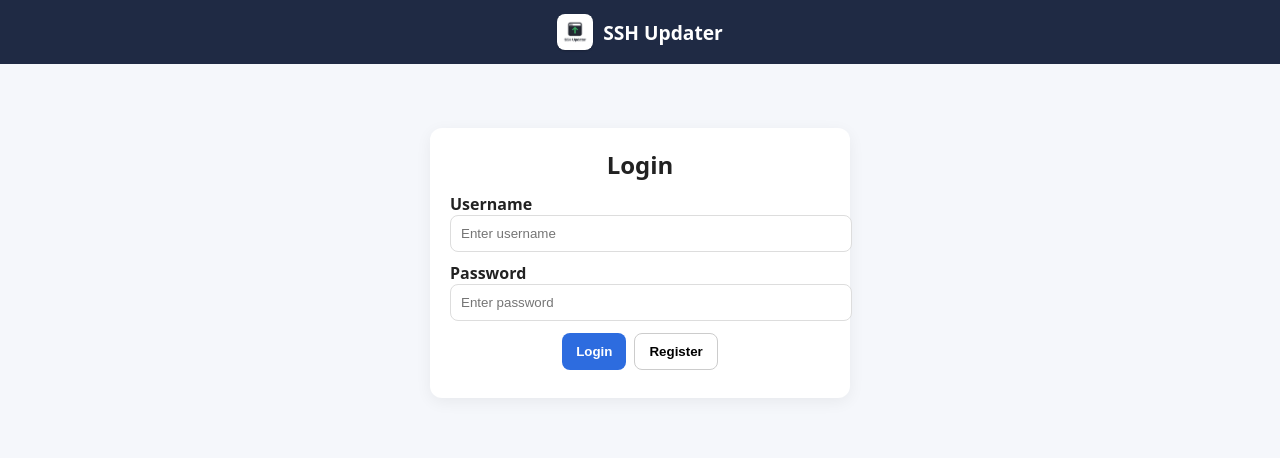
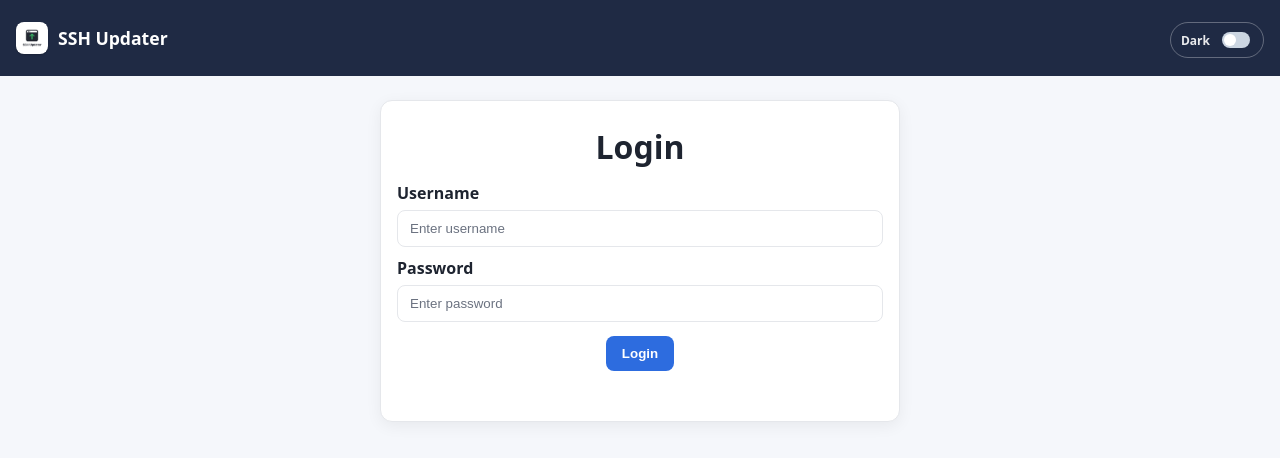
Before and after one commit to Kosztyk/SSH-Updater, a website: page public/login.html in a window 1280 px wide. Drawn offline with Linux system fonts and the light colour scheme; no server answers.

Commit message:
Updated GUI and more functionalities

```diff
--- a/public/login.html
+++ b/public/login.html
@@ -6,80 +6,205 @@
   <meta name="viewport" content="width=device-width, initial-scale=1" />
   <link rel="icon" href="/sshupdater.ico" type="image/x-icon" />
   <style>
-    body { font-family: system-ui, Arial, sans-serif; margin: 0; background: #f5f7fb; color: #222; display:flex; flex-direction:column; align-items:center; }
-    header { width: 100%; background: #1f2a44; color: white; padding: 14px 0; display:flex; justify-content:center; align-items:center; gap:10px; }
-    .logo-badge { display:inline-flex; align-items:center; justify-content:center; height:36px; width:36px; border-radius:8px; background:#fff; box-shadow:0 1px 2px rgba(0,0,0,.2); overflow:hidden; }
-    .logo-badge img { display:block; height:32px; width:32px; object-fit:contain; }
-    header strong { font-size:1.2rem; font-weight:700; }
+    /* ---------- THEME (same vars as index.html) ---------- */
+    :root{
+      --bg: #f5f7fb;
+      --text: #1e2430;
+      --muted: #6b7280;
+      --card: #ffffff;
+      --card-border: #e5e7eb;
+      --header: #1f2a44;
+      --brand-on: #ffffff;
+      --primary: #2d6cdf;
+      --primary-ghost: #e8efff;
+      --danger: #dc3545;
+      --code-bg: #0f1d2a;
+      --code-fg: #e6edf3;
+      --table-head: #fafafa;
+      --shadow: 0 4px 16px rgba(0,0,0,.06);
+      --chip-bg: #eef2ff;
+      --input-bg: #fff;
+      --radius: 12px;
+    }
+    body.dark{
+      --bg: #0e1116;
+      --text: #e6e8ee;
+      --muted: #98a2b3;
+      --card: #151a22;
+      --card-border: #222a36;
+      --header: #0b1220;
+      --brand-on: #ffffff;
+      --primary: #4f83ff;
+      --primary-ghost: #0f1d33;
+      --danger: #ff5c6c;
+      --code-bg: #0b1220;
+      --code-fg: #e6edf3;
+      --table-head: #101825;
+      --shadow: 0 6px 24px rgba(0,0,0,.35);
+      --chip-bg: #182238;
+      --input-bg: #0f1623;
+    }
 
-    main { max-width: 420px; margin: 8vh auto; padding: 0 16px; width:100%; }
-    .card { background:#fff; border-radius:12px; padding:20px; box-shadow:0 4px 16px rgba(0,0,0,.06); }
-    h2 { margin:0 0 12px 0; text-align:center; }
-    label { display:block; font-weight:600; margin-top:10px; }
-    input { width:100%; padding:10px; border:1px solid #ddd; border-radius:8px; }
-    .row { display:flex; gap:8px; margin-top:12px; justify-content:center; }
-    button { border:0; border-radius:8px; padding:10px 14px; cursor:pointer; font-weight:700; }
-    .primary { background:#2d6cdf; color:#fff; }
-    .ghost { background:transparent; border:1px solid #ccc; }
-    .msg { margin-top:8px; font-size:14px; color:#444; text-align:center; }
+    /* ---------- BASE ---------- */
+    * { box-sizing: border-box; }
+    html, body { height:100%; }
+    body {
+      margin:0;
+      font-family: system-ui, Arial, sans-serif;
+      background: var(--bg);
+      color: var(--text);
+    }
+
+    /* Header */
+    header {
+      background: var(--header);
+      color: var(--brand-on);
+      padding: 12px 16px;
+      display:flex;
+      justify-content:space-between;
+      align-items:center;
+      gap:8px;
+      flex-wrap:wrap;
+    }
+    .brand { display:flex; align-items:center; gap:10px; }
+    .logo-badge { display:inline-flex; align-items:center; justify-content:center; height:32px; width:32px; border-radius:8px; background:#fff; box-shadow:0 1px 2px rgba(0,0,0,.2); overflow:hidden; }
+    .logo-badge img { display:block; height:28px; width:28px; object-fit:contain; }
+    .brand strong { font-size:1.1rem; font-weight:700; }
+    .toolbar { display:flex; gap:8px; align-items:center; }
+
+    /* Dark toggle (same look) */
+    .toggle{display:inline-flex; align-items:center; gap:8px; padding:6px 10px; border:1px solid rgba(255,255,255,.3); border-radius:999px; cursor:pointer; user-select:none;}
+    .toggle input{appearance:none; width:28px; height:16px; background:#cbd5e1; border-radius:999px; position:relative; outline:none;}
+    .toggle input:after{content:""; position:absolute; top:2px; left:2px; width:12px; height:12px; border-radius:50%; background:#fff; transition:transform .2s ease;}
+    .toggle input:checked{background:#60a5fa;}
+    .toggle input:checked:after{transform:translateX(12px);}
+
+    /* Centered login card */
+    .wrap {
+      display:grid;
+      place-items:center;
+      padding: 24px 16px;
+    }
+    .card {
+      width: min(520px, 100%);
+      background: var(--card);
+      border:1px solid var(--card-border);
+      border-radius: var(--radius);
+      box-shadow: var(--shadow);
+      padding: 18px 16px 20px;
+    }
+    h1 { margin: 6px 0 14px; text-align:center; }
+
+    label { display:block; font-weight:700; margin:10px 0 6px; }
+    input[type=text], input[type=password]{
+      width:100%;
+      padding:10px 12px;
+      border-radius:8px;
+      border:1px solid var(--card-border);
+      background: var(--input-bg);
+      color: var(--text);
+      outline:none;
+    }
+    input::placeholder{ color: var(--muted); }
+    /* Improve visibility with browser autofill */
+    input:-webkit-autofill {
+      -webkit-text-fill-color: var(--text);
+      transition: background-color 9999s ease-in-out 0s;
+      box-shadow: 0 0 0px 1000px var(--input-bg) inset;
+    }
+
+    .actions { display:flex; justify-content:center; margin-top:14px; }
+    button {
+      border:0; border-radius:8px; padding:10px 16px; cursor:pointer; font-weight:800;
+      background: var(--primary); color:#fff;
+    }
+    .msg { margin-top:10px; text-align:center; font-size:14px; color: var(--muted); min-height:20px; }
+
+    @media (max-width:520px){
+      .card { padding:16px 12px; }
+    }
   </style>
 </head>
 <body>
   <header>
-    <span class="logo-badge">
-      <img src="/sshupdater.png" alt="SSH Updater Logo" onerror="this.onerror=null;this.src='/ssh-updater-logo-134x134.png';" />
-    </span>
+    <div class="brand">
+      <span class="logo-badge"><img src="/sshupdater.png" alt="SSH Updater logo" onerror="this.onerror=null;this.src='/ssh-updater-logo-134x134.png';" /></span>
       <strong>SSH Updater</strong>
+    </div>
+    <div class="toolbar">
+      <label class="toggle" title="Toggle dark mode">
+        <span style="font-size:12px;opacity:.9;">Dark</span>
+        <input id="darkToggle" type="checkbox" />
+      </label>
+    </div>
   </header>
 
-  <main>
-    <div class="card">
-      <h2>Login</h2>
-      <label>Username</label>
-      <input id="u" type="text" placeholder="Enter username" />
-      <label>Password</label>
-      <input id="p" type="password" placeholder="Enter password" />
-      <div class="row">
-        <button class="primary" onclick="login()">Login</button>
-        <button class="ghost" id="registerBtn" onclick="registerUser()">Register</button>
+  <div class="wrap">
+    <div class="card" role="dialog" aria-labelledby="title" aria-describedby="form">
+      <h1 id="title">Login</h1>
+      <form id="form" onsubmit="return login(event)">
+        <label for="username">Username</label>
+        <input id="username" type="text" placeholder="Enter username" autocomplete="username" required />
+
+        <label for="password">Password</label>
+        <input id="password" type="password" placeholder="Enter password" autocomplete="current-password" required />
+
+        <div class="actions">
+          <button type="submit">Login</button>
         </div>
-      <div class="msg" id="msg"></div>
+        <div id="msg" class="msg"></div>
+      </form>
     </div>
-  </main>
+  </div>
 
   <script>
-    async function login() {
+    // ----- Dark mode (persisted; same key as index.html) -----
+    const darkToggle = document.getElementById('darkToggle');
+    const savedTheme = localStorage.getItem('sshupdater_theme');
+    if (savedTheme === 'dark' || (!savedTheme && window.matchMedia && window.matchMedia('(prefers-color-scheme: dark)').matches)) {
+      document.body.classList.add('dark');
+      darkToggle.checked = true;
+    }
+    darkToggle.addEventListener('change', () => {
+      document.body.classList.toggle('dark', darkToggle.checked);
+      localStorage.setItem('sshupdater_theme', darkToggle.checked ? 'dark' : 'light');
+    });
+
+    // ----- Login -----
+    async function login(e){
+      e.preventDefault();
+      const msg = document.getElementById('msg');
+      msg.textContent = 'Signing in…';
+
+      try{
         const r = await fetch('/api/auth/login', {
           method:'POST',
           headers:{'Content-Type':'application/json'},
-        credentials:'include', // accept Set-Cookie
-        body: JSON.stringify({ username: u.value.trim(), password: p.value })
+          credentials:'include',
+          body: JSON.stringify({
+            username: document.getElementById('username').value.trim(),
+            password: document.getElementById('password').value
+          })
         });
-      const data = await r.json();
-      if (data.ok) { location.replace('/'); }
-      else msg.textContent = data.error || 'Login failed';
+        const data = await r.json().catch(()=> ({}));
+        if (r.ok && data && data.ok){
+          msg.textContent = 'OK. Redirecting…';
+          // Go to app root
+          location.href = '/';
+        } else {
+          msg.textContent = data.error || 'Invalid username or password.';
+        }
+      } catch(err){
+        msg.textContent = 'Network error: ' + err.message;
+      }
+      return false;
     }
 
-    async function registerUser() {
-      const r = await fetch('/api/auth/register', {
-        method:'POST',
-        headers:{'Content-Type':'application/json'},
-        credentials:'include', // required once a first user exists
-        body: JSON.stringify({ username: u.value.trim(), password: p.value })
+    // Focus username on load for speed
+    window.addEventListener('DOMContentLoaded', () => {
+      const u = document.getElementById('username');
+      if (u) u.focus();
     });
-      const data = await r.json();
-      if (data.ok) { msg.textContent = 'User created. You can login now.'; }
-      else msg.textContent = data.error || 'Register failed';
-    }
-
-    // On load: hide Register button if at least one user already exists
-    (async function init() {
-      try {
-        const r = await fetch('/api/auth/hasUsers'); // public endpoint
-        const j = await r.json();
-        if (j.hasUsers) document.getElementById('registerBtn').style.display = 'none';
-      } catch(e) { /* ignore, keep button visible on error */ }
-    })();
   </script>
 </body>
 </html>
```
Lines whose indentation alone changed are shown as unchanged.
